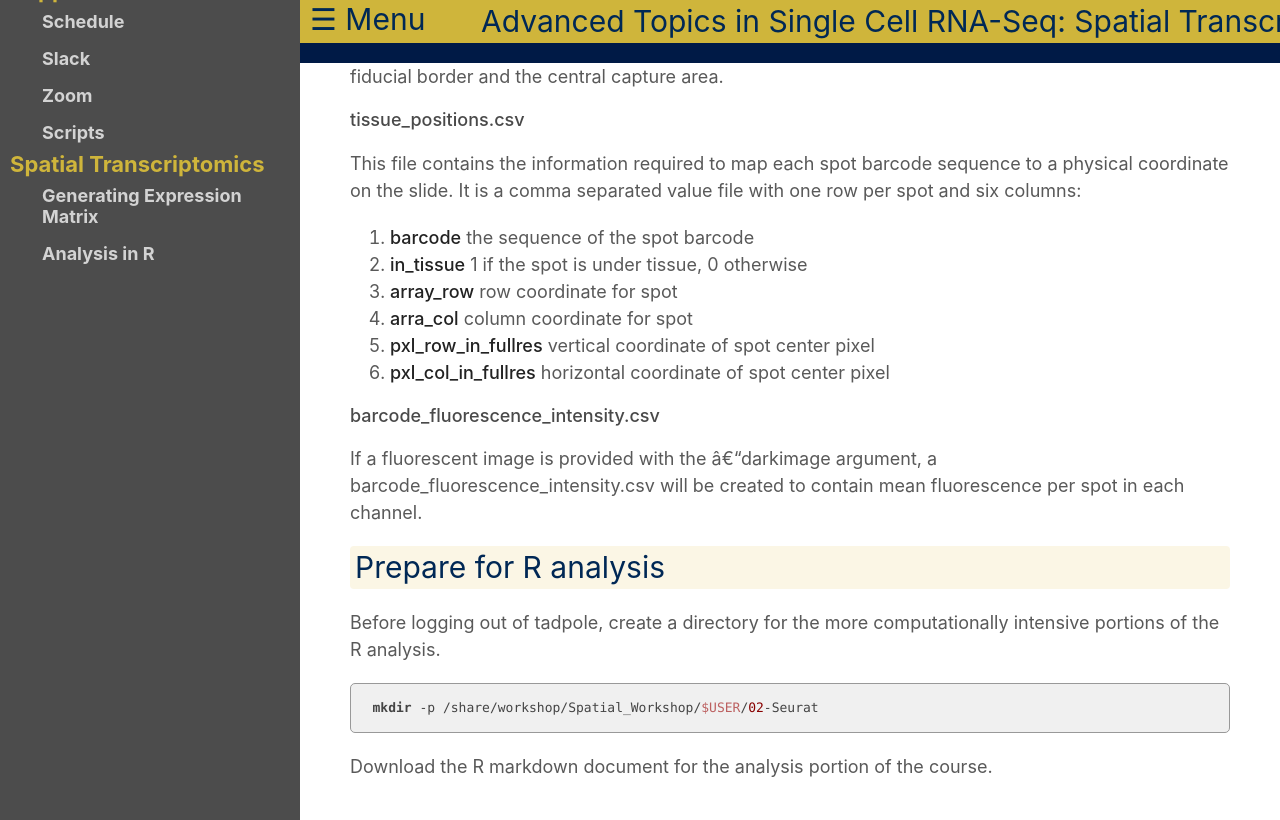
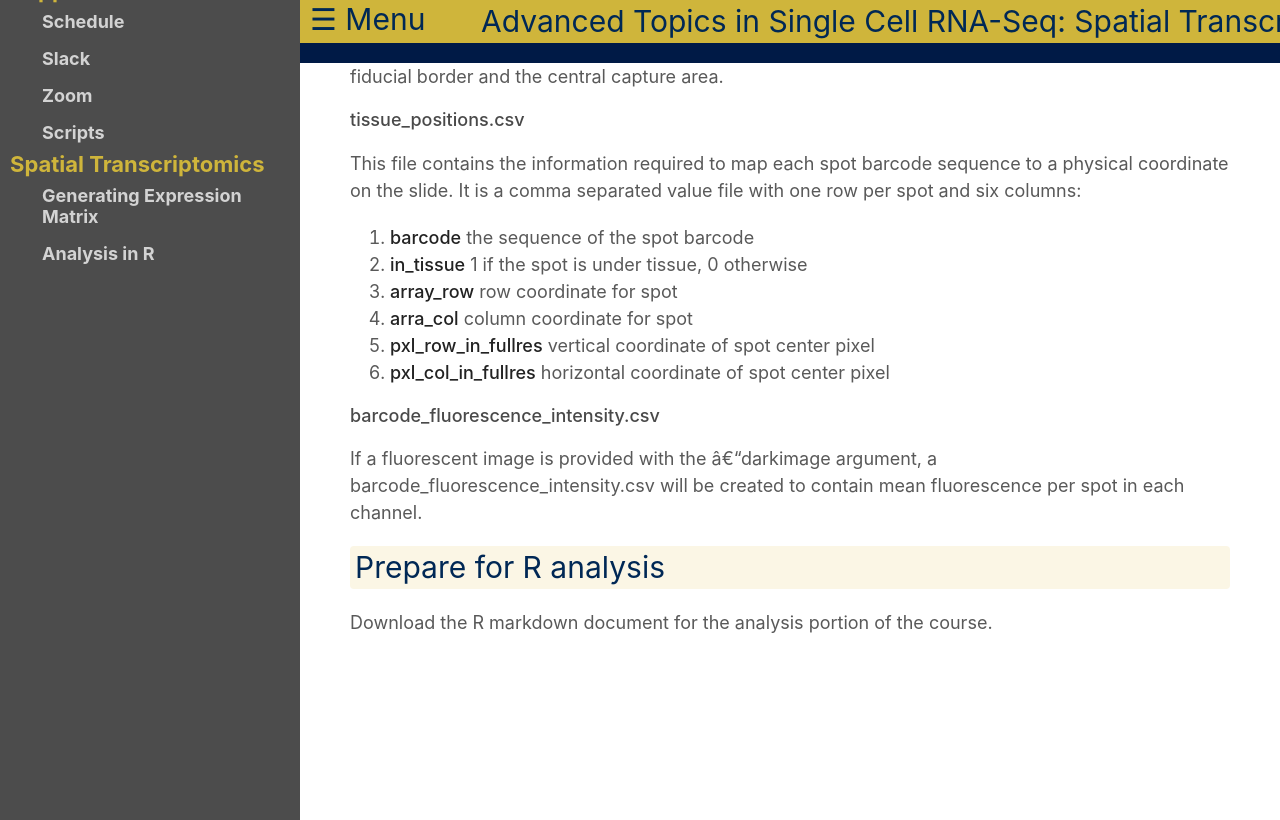
Before and after one commit to ucdavis-bioinformatics-training/2023-December-Spatial, a Jekyll site: the page built from data_reduction/Expression_Matrix.md, in a window 1280 px wide and 900 px high, scrolled down 6154 px, cut to the strip 80-900 px from the top of the window. Built offline with Jekyll 4.4.1, drawn with Linux system fonts in a browser that asks for light colours; our own code applies the rules of GitHub Pages for plain Markdown files; some of the changed text lies outside the part shown.

Commit message:
no longer using cluster during R analysis

````diff
--- a/data_reduction/Expression_Matrix.md
+++ b/data_reduction/Expression_Matrix.md
@@ -132,9 +132,4 @@ If a fluorescent image is provided with the --darkimage argument, a barcode_fluo
 
 ## Prepare for R analysis
 
-Before logging out of tadpole, create a directory for the more computationally intensive portions of the R analysis.
-
-```bash
-mkdir -p /share/workshop/Spatial_Workshop/$USER/02-Seurat
-```
 Download the R markdown document for the analysis portion of the course.
````
Also changed, not shown: other parts of data_reduction/Expression_Matrix.md (+2 -2 lines).
